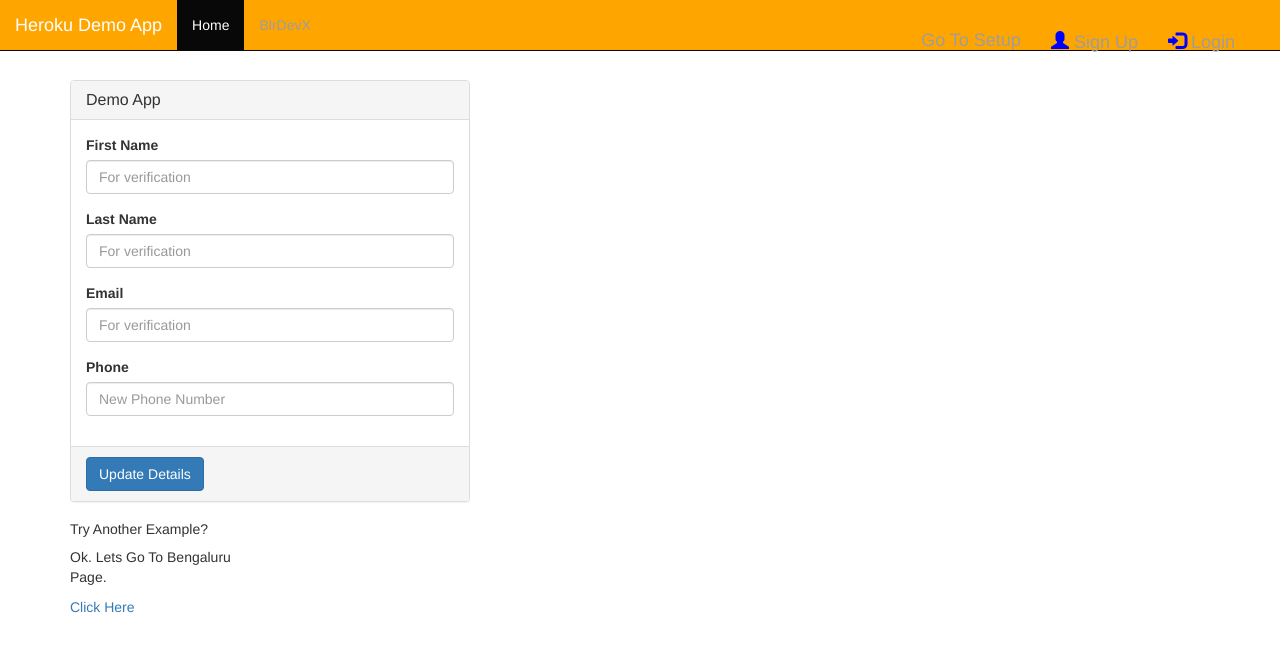
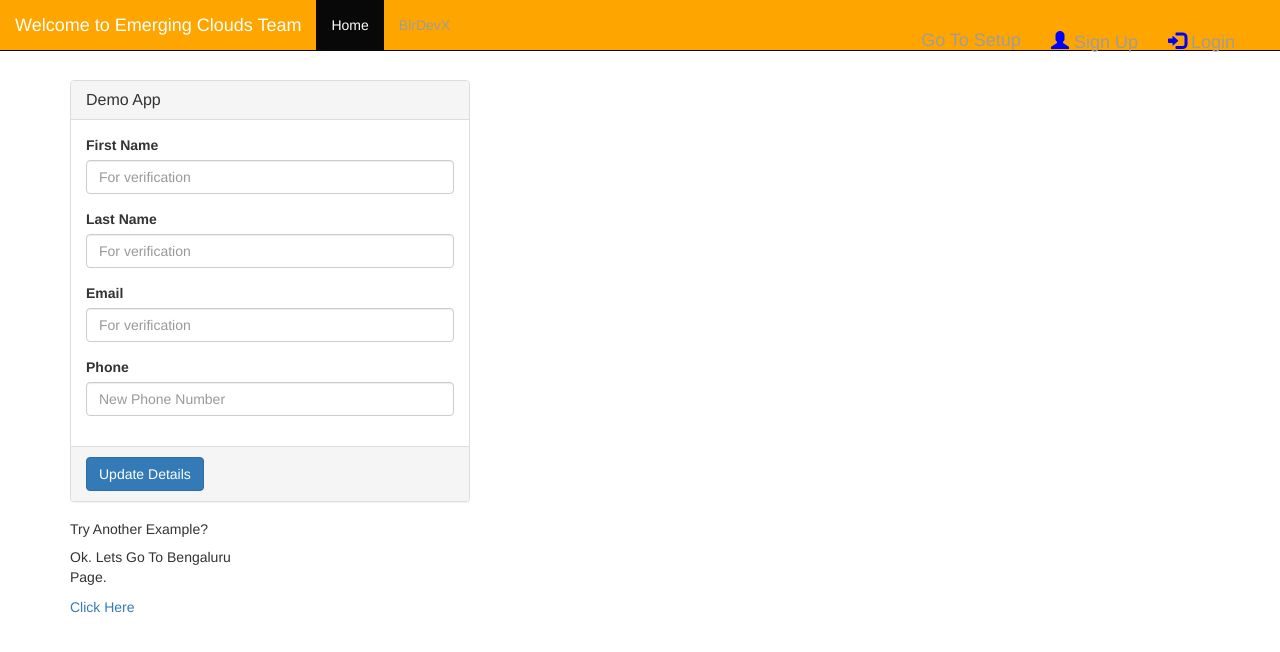
Before and after one commit to Ashish-Dev-Org/heroku-phone-change, a website: page public/index.html in a window 1280 px wide. Drawn offline with nearby package versions, Linux system fonts and the light colour scheme.

Commit message:
Emerging Clouds Commit

```diff
--- a/public/index.html
+++ b/public/index.html
@@ -85,7 +85,7 @@
 						<nav class="navbar navbar-inverse navbar-fixed-top">
 							<div class="container-fluid">
 								<div class="navbar-header navbar-brand">
-                    Heroku Demo App
+                    Welcome to Emerging Clouds Team
                   </div>
 								<ul class="nav navbar-nav">
 									<li class="active">
```
